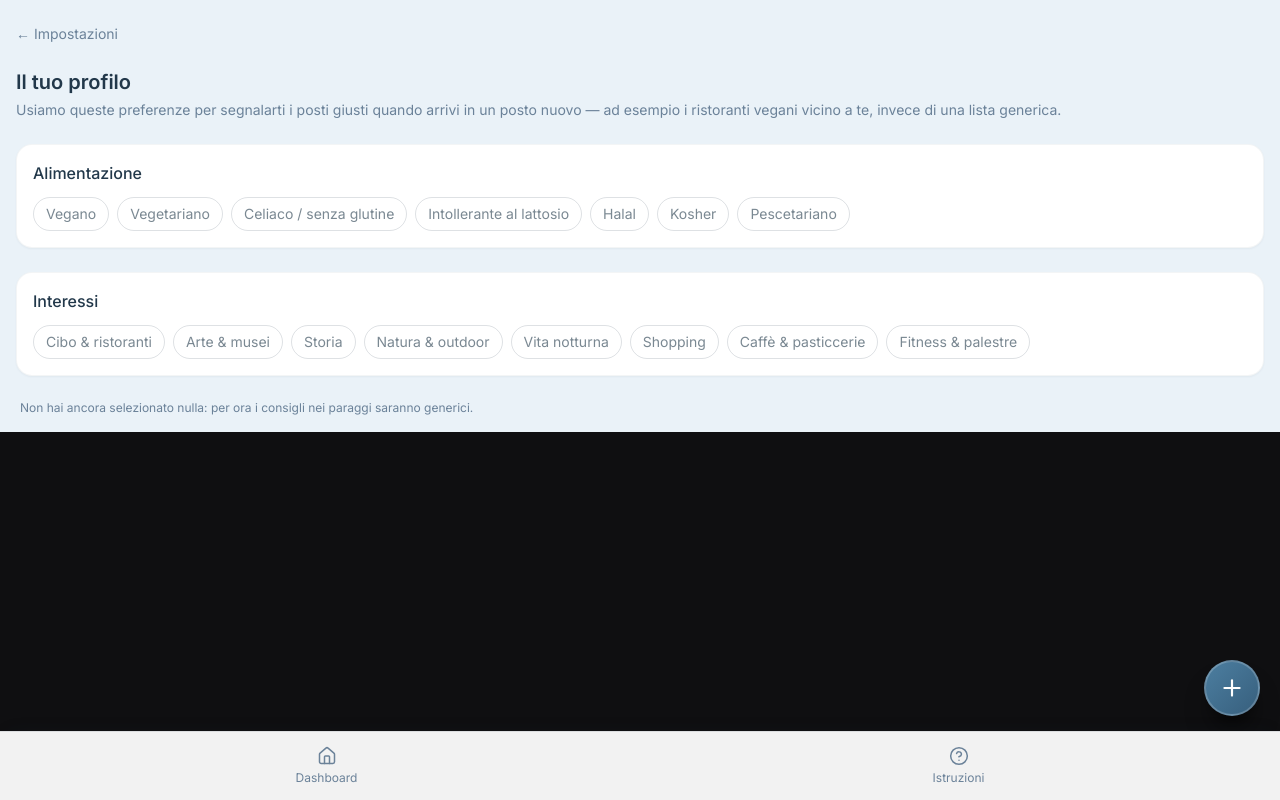
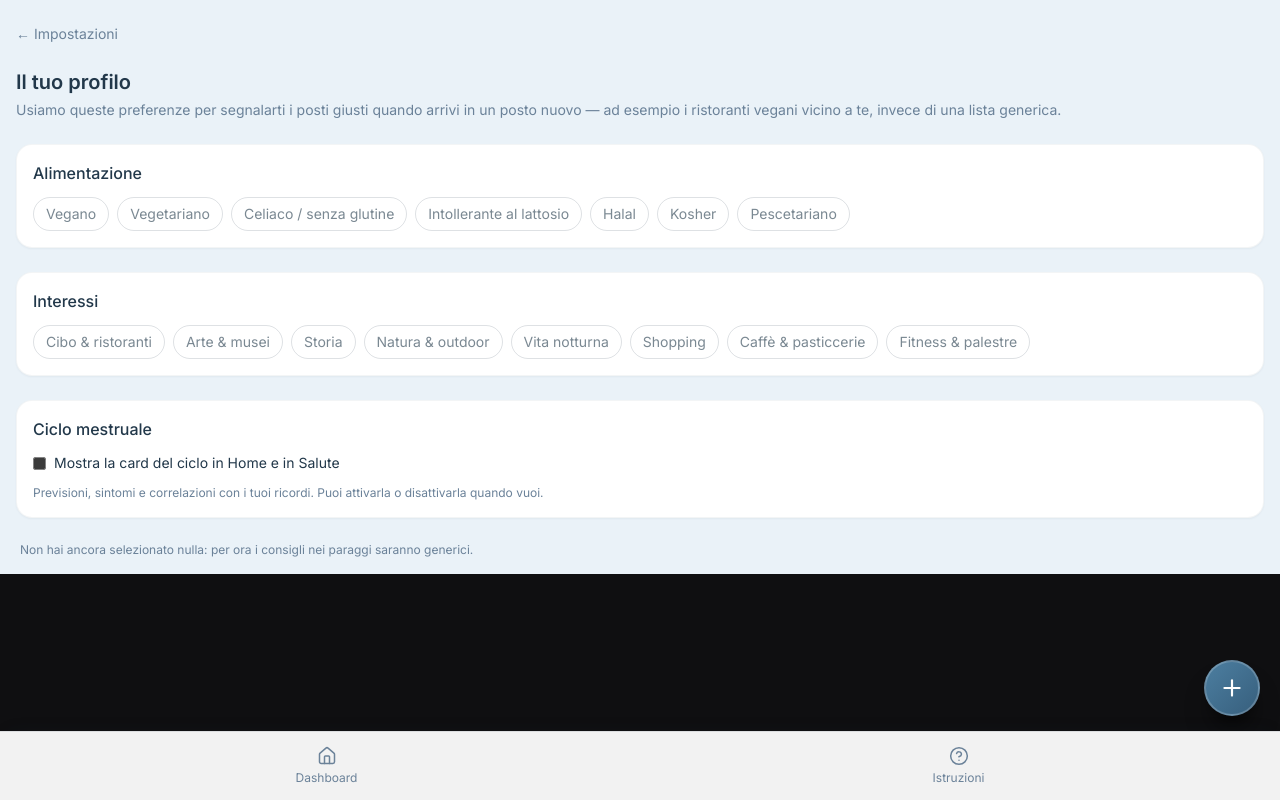
Before and after one commit to Ghostlineapps/imrecall, a Next.js app: page /settings/profile in a window 1280 px wide. Built offline with nearby package versions, Linux system fonts and the light colour scheme; no server answers.

Commit message:
Add cycle-tracking toggle to profile settings

```diff
--- a/src/app/(app)/settings/profile/page.tsx
+++ b/src/app/(app)/settings/profile/page.tsx
@@ -17,12 +17,14 @@ export default function ProfilePreferencesPage() {
 
   const [diet, setDiet] = useState<string[]>([]);
   const [interests, setInterests] = useState<string[]>([]);
+  const [tracksCycle, setTracksCycle] = useState(false);
   const [saving, setSaving] = useState<string | null>(null);
 
   useEffect(() => {
     if (data) {
       setDiet(data.dietary_preferences ?? []);
       setInterests(data.interests ?? []);
+      setTracksCycle(!!data.tracks_cycle);
     }
   }, [data]);
 
@@ -39,6 +41,24 @@ export default function ProfilePreferencesPage() {
         method: "PATCH",
         headers: { "Content-Type": "application/json" },
         body: JSON.stringify({ [kind]: next }),
+      });
+    } finally {
+      setSaving(null);
+    }
+  }
+
+  // Domanda posta la prima volta in /onboarding (migration 033): qui la si
+  // può cambiare in qualsiasi momento, sullo stesso principio di
+  // salvataggio immediato delle altre preferenze in questa pagina.
+  async function toggleCycle() {
+    const next = !tracksCycle;
+    setTracksCycle(next);
+    setSaving("tracks_cycle");
+    try {
+      await fetch("/api/profile", {
+        method: "PATCH",
+        headers: { "Content-Type": "application/json" },
+        body: JSON.stringify({ tracks_cycle: next }),
       });
     } finally {
       setSaving(null);
@@ -109,6 +129,24 @@ export default function ProfilePreferencesPage() {
         </div>
       </div>
 
+      <div className="card-light space-y-3">
+        <p className="font-medium">Ciclo mestruale</p>
+        <label className="flex items-center gap-2 text-sm cursor-pointer">
+          <input
+            type="checkbox"
+            checked={tracksCycle}
+            onChange={toggleCycle}
+            disabled={saving === "tracks_cycle"}
+            className="shrink-0"
+          />
+          Mostra la card del ciclo in Home e in Salute
+        </label>
+        <p className="text-celeste-muted text-xs">
+          Previsioni, sintomi e correlazioni con i tuoi ricordi. Puoi attivarla o disattivarla
+          quando vuoi.
+        </p>
+      </div>
+
       {!isLoading && diet.length === 0 && interests.length === 0 && (
         <p className="text-celeste-muted text-xs px-1">
           Non hai ancora selezionato nulla: per ora i consigli nei paraggi saranno generici.
```
